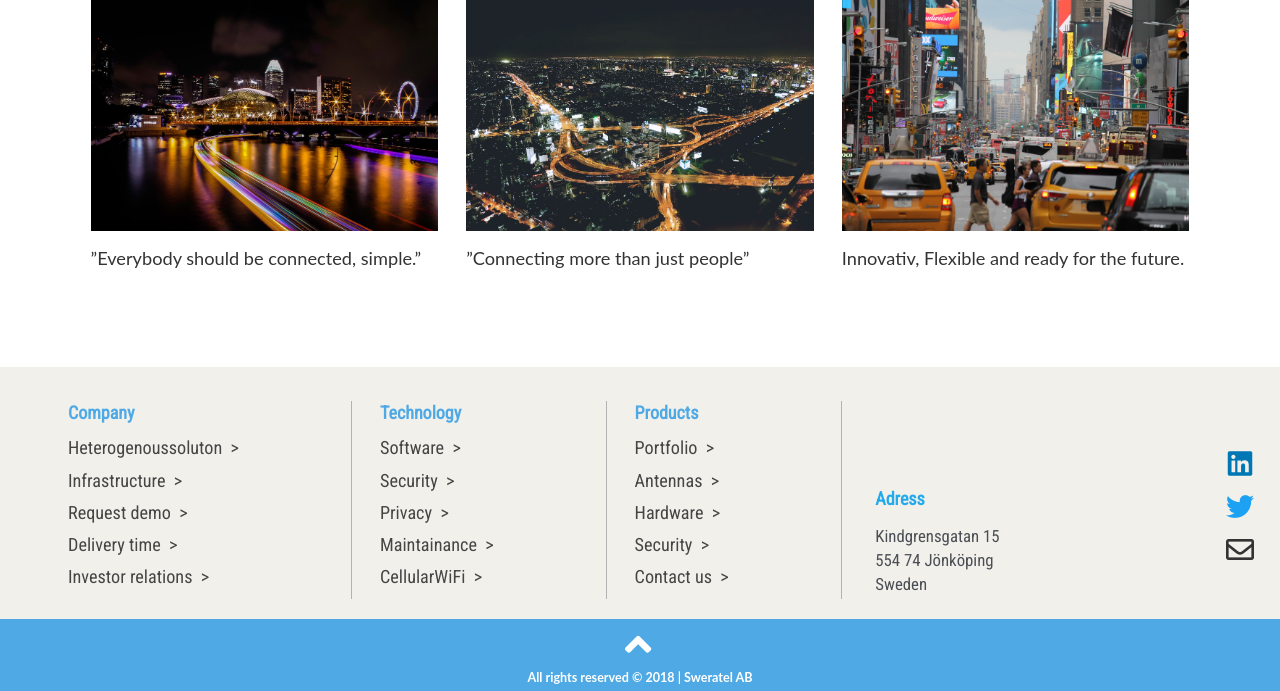
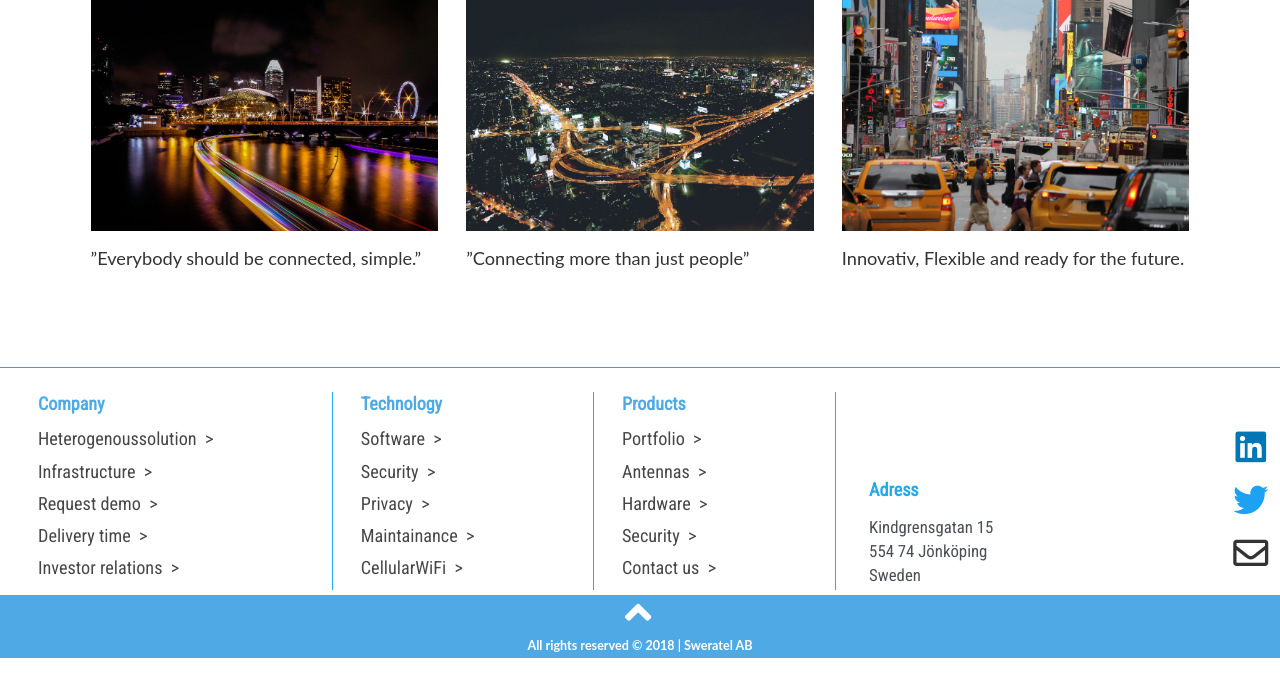
Before and after one commit to davidyanis/dallunkens, a PHP site: page / in a window 1280 px wide. Shown: the part 2025-2716 px from the top of the page. After the commit the page ends 2683 px from the top, so only its background shows below. Run offline with PHP 8.4, Linux system fonts and the light colour scheme.

Commit message:
changing footer color and adding new hover feature on footer links.

```diff
--- a/css/footer.css
+++ b/css/footer.css
@@ -2,18 +2,20 @@
 
 footer {
     position: relative;
-    background-color: #F1F0EB!important;
+    background-color: #fff!important;
     width: 100%;
     padding-top: 1em;
     bottom: 0;
+    border-top: 0.1em solid #22AAEB;
 }
 
 .footer-wrapper {
     display: flex;
-    margin-left: 40px;
-    margin-top: 20px;
-    margin-right: 20px;
-    margin-bottom: 20px;
+    justify-content: space-evenly;
+    margin-left: 10px;
+    margin-top: 10px;
+    margin-right: 5px;
+    margin-bottom: 5px;
     font-family: 'Roboto Condensed', sans-serif!important;
 }
 
@@ -25,7 +27,7 @@ footer {
 }
 
 .footer-links{
-    border-right: 1px solid #b3b3b3;
+    border-right: 0.1em solid #22AAEB;
     flex-grow: 2;
     margin-left: 2em;
     list-style: none;
@@ -37,22 +39,51 @@ footer {
     font-size: 1.3em;
     opacity: 0.9;
 }
+
 .footer-links li {
     margin-bottom: 0.8em;
 }
-.footer-links li a:hover{
-    border-bottom: 2px solid #22AAEB;
-    color: rgb(79, 169, 229)!important;
+
+.underlined-animation {
+	position: relative;
+	color: #fff;
+	text-decoration: none;
+	font-size: 24px;
+    display:inline-block;
 }
 
-.footerArrow {
-    z-index: 2;
-    position: absolute;
-    top: -0.3em;
-    width: 3em;
-    height: 3em;
-    left: 1em;
-    outline: white;
+.underlined-animation:hover {
+	color: #22AAEB!important;
+}
+
+.underlined-animation:before {
+	content: "";
+	position: absolute;
+	width: 100%;
+	height: 2px;
+	bottom: 0;
+	left: 0;
+	background-color: #22AAEB;
+    visibility: hidden;
+
+    -webkit-transition: all 0.3s ease-in-out 0s;
+    -moz-transition: all 0.3s ease-in-out 0s;
+    -o-transition: all 0.3s ease-in-out 0s;
+    transition: all 0.3s ease-in-out 0s;
+
+    -webkit-transform: scaleX(0);
+    -moz-transform: scaleX(0);
+    -o-transform: scaleX(0);
+    transform: scaleX(0);
+}
+
+.underlined-animation:hover:before,
+.post-preview:hover .underlined-animation:before {
+  visibility: visible;
+  -webkit-transform: scaleX(1);
+  -moz-transform: scaleX(1);
+  -o-transform: scaleX(1);
+  transform: scaleX(1);
 }
 
 .adressInfo h3 {
@@ -70,26 +101,26 @@ footer {
 
 /* Social media on footer, icons etc styling */
 .socialMediaIcons {
-   align-items: flex-end;
-   justify-content: center;
+    align-items: flex-end;
+    justify-content: center;
     display: flex;
     flex-direction: column;
     flex-grow: 2;
 }
 
 .socialMediaIcons .twitter {
-    font-size: 2em;
+    font-size: 2.5em;
     color: #1da1f2;
 }
 
 .socialMediaIcons .linkedin {
     color: #0077B5;
-    font-size: 2em;
+    font-size: 2.5em;
 }
 
 .socialMediaIcons .envelope {
     color: #333;
-    font-size: 2em;
+    font-size: 2.5em;
 
 }
 
@@ -122,7 +153,7 @@ footer {
 
 .arrow-to-top {
     color: #fff!important;
-    margin-top: -0.4em!important;
+    margin-top: -0.6em!important;
     }
 
 }
--- a/css/header.css
+++ b/css/header.css
@@ -167,7 +167,7 @@ nav ul li:hover ul.fallback {
         background: white;
         opacity: 1;
         z-index: 9999;
-        border-top: 1px solid #5c5c5c;
+        border-top: 0.1em solid #22AAEB;
         box-shadow: 0px 8px 15px rgba(0, 0, 0, 0.1)!important;
 
     }
@@ -193,7 +193,7 @@ nav ul li:hover ul.fallback {
     }
     nav ul li ul:before {
         border-color: rgba(92, 92, 92, 0);
-        border-bottom-color: #5c5c5c;
+        border-bottom-color: #22AAEB;
         border-width: 16px;
         margin-left: -16px;
     }
--- a/index.html
+++ b/index.html
@@ -217,27 +217,27 @@
          <div class="footer-wrapper">
             <div class="footer-links">
                <h3>Company</h3>
-               <li><a href="#">Heterogenoussoluton &nbsp;></a></li>
-               <li><a href="#">Infrastructure &nbsp;></a></li>
-               <li><a href="#">Request demo &nbsp;></a></li>
-               <li><a href="#">Delivery time &nbsp;></a></li>
-               <li><a href="#">Investor relations &nbsp;></a></li>
+               <li><a href="#" class="underlined-animation">Heterogenoussolution &nbsp;></a></li>
+               <li><a href="#" class="underlined-animation">Infrastructure &nbsp;></a></li>
+               <li><a href="#" class="underlined-animation">Request demo &nbsp;></a></li>
+               <li><a href="#" class="underlined-animation">Delivery time &nbsp;></a></li>
+               <li><a href="#" class="underlined-animation">Investor relations &nbsp;></a></li>
             </div>
             <div class="footer-links">
                <h3>Technology</h3>
-               <li><a href="#">Software &nbsp;></a></li>
-               <li><a href="#">Security &nbsp;></a></li>
-               <li><a href="#">Privacy &nbsp;></a></li>
-               <li><a href="#">Maintainance &nbsp;></a></li>
-               <li><a href="#">CellularWiFi &nbsp;></a></li>
+               <li><a href="#" class="underlined-animation">Software &nbsp;></a></li>
+               <li><a href="#" class="underlined-animation">Security &nbsp;></a></li>
+               <li><a href="#" class="underlined-animation">Privacy &nbsp;></a></li>
+               <li><a href="#" class="underlined-animation">Maintainance &nbsp;></a></li>
+               <li><a href="#" class="underlined-animation">CellularWiFi &nbsp;></a></li>
             </div>
             <div class="footer-links">
                <h3>Products</h3>
-               <li><a href="#">Portfolio &nbsp;></a></li>
-               <li><a href="#">Antennas &nbsp;></a></li>
-               <li><a href="#">Hardware &nbsp;></a></li>
-               <li><a href="#">Security &nbsp;></a></li>
-               <li><a href="#">Contact us &nbsp;></a></li>
+               <li><a href="#" class="underlined-animation">Portfolio &nbsp;></a></li>
+               <li><a href="#" class="underlined-animation">Antennas &nbsp;></a></li>
+               <li><a href="#" class="underlined-animation">Hardware &nbsp;></a></li>
+               <li><a href="#" class="underlined-animation">Security &nbsp;></a></li>
+               <li><a href="#" class="underlined-animation">Contact us &nbsp;></a></li>
             </div>
             <div class="adressInfo">
                <h3>Adress</h3>
```
